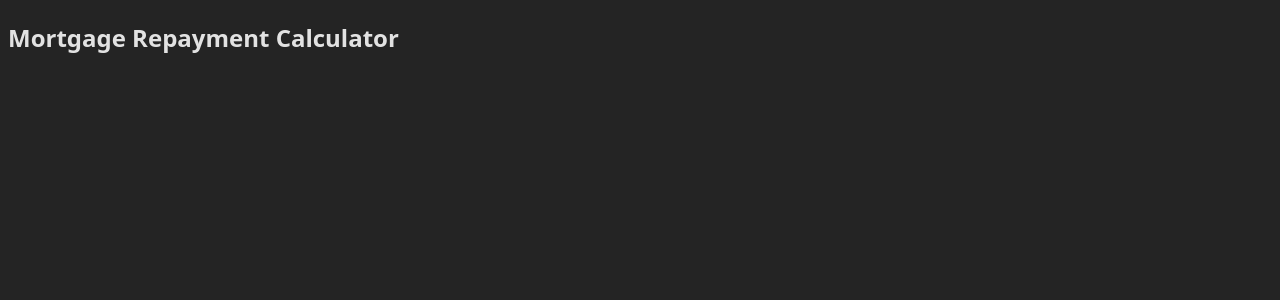
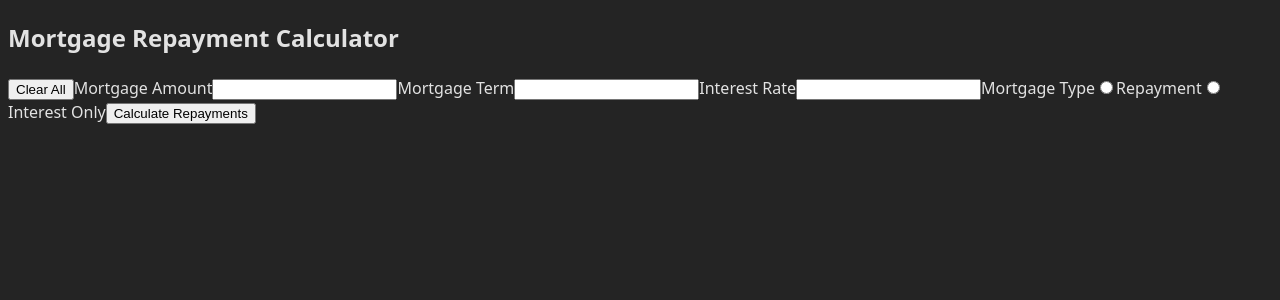
Before and after one commit to KaiWaldrant/fem-mort-repay-calc, a React (Vite) app: page / in a window 1280 px wide. Shown: the top 300 px of the page. Built offline with nearby package versions, Linux system fonts and the light colour scheme.

Commit message:
update form structure

```diff
--- a/src/App.tsx
+++ b/src/App.tsx
@@ -1,4 +1,5 @@
 import './App.css'
+import InputForm from './components/input-form'
 
 function App() {
 
@@ -8,7 +9,7 @@ function App() {
     <main>
       <section>
         <h1>Mortgage Repayment Calculator</h1>
-
+        <InputForm/>
       </section>
     </main>
 
--- a/src/components/input-form.tsx
+++ b/src/components/input-form.tsx
@@ -11,32 +11,32 @@ type IFormInputs = {
 
 export default function InputForm() {
   const { register, handleSubmit, reset, formState: { errors } } = useForm<IFormInputs>();
-
+  const onSubmit = (data: IFormInputs) => console.log(data)
 
   return (
-    <form onSubmit={handleSubmit()} >
+    <form onSubmit={handleSubmit(onSubmit)} >
       <button type="button" onClick={() => reset()}>Clear All</button>
       <label htmlFor="mortgage-amount">
         Mortgage Amount
-        <input id="mortgage-amount" {...register("mortgageAmount", {required: true})} aria-invalid={errors.mortgageAmount ? "true" : "false"} />
+        <input type="number" {...register("mortgageAmount", {required: true})} aria-invalid={errors.mortgageAmount ? "true" : "false"} />
       </label>
       {errors.mortgageAmount?.type === "required" && <span>This field is required</span>}
       <label htmlFor="mortgage-term">
         Mortgage Term
-        <input id="mortgage-term" {...register("mortgageTerm", {required: true})} aria-invalid={errors.mortgageTerm ? "true" : "false"} />
+        <input type="number" {...register("mortgageTerm", {required: true})} aria-invalid={errors.mortgageTerm ? "true" : "false"} />
       </label>
       {errors.mortgageTerm?.type === "required" && <span>This field is required</span>}
       <label htmlFor="interest-rate">
         Interest Rate
-        <input id="interest-rate" {...register("interestRate", {required: true})} aria-invalid={errors.interestRate ? "true" : "false"} />
+        <input type="number" step="0.01" {...register("interestRate", {required: true})} aria-invalid={errors.interestRate ? "true" : "false"} />
       </label>
       {errors.interestRate?.type === "required" && <span>This field is required</span>}
       <label htmlFor="">
         Mortgage Type
       </label>
-        <label htmlFor="repayment"><input id="repayment" type="radio" name="mortgage-type" value="repayment" {...register("mortgageType", {required: true})} aria-invalid={errors.mortgageType ? "true" : "false"} />
+        <label htmlFor="repayment"><input type="radio" value="repayment" {...register("mortgageType", {required: true})} aria-invalid={errors.mortgageType ? "true" : "false"} />
         Repayment</label>
-        <label htmlFor= "interest-only"><input id="interest-only" type="radio" name="mortgage-type" value="interest-only" {...register("mortgageType", {required: true})} aria-invalid={errors.mortgageType ? "true" : "false"} />
+        <label htmlFor= "interest-only"><input type="radio" value="interest-only" {...register("mortgageType", {required: true})} aria-invalid={errors.mortgageType ? "true" : "false"} />
         Interest Only</label>
 
       {errors.mortgageType?.type === "required" && <span>This field is required</span>}
```
